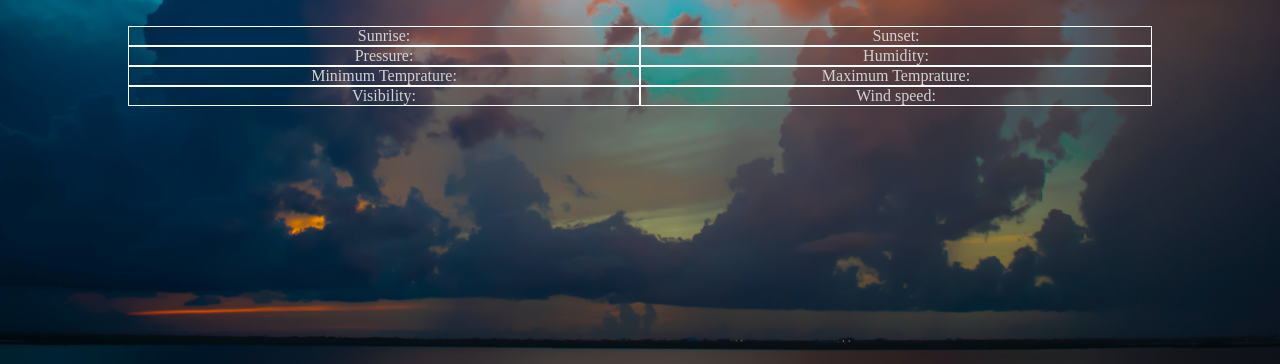
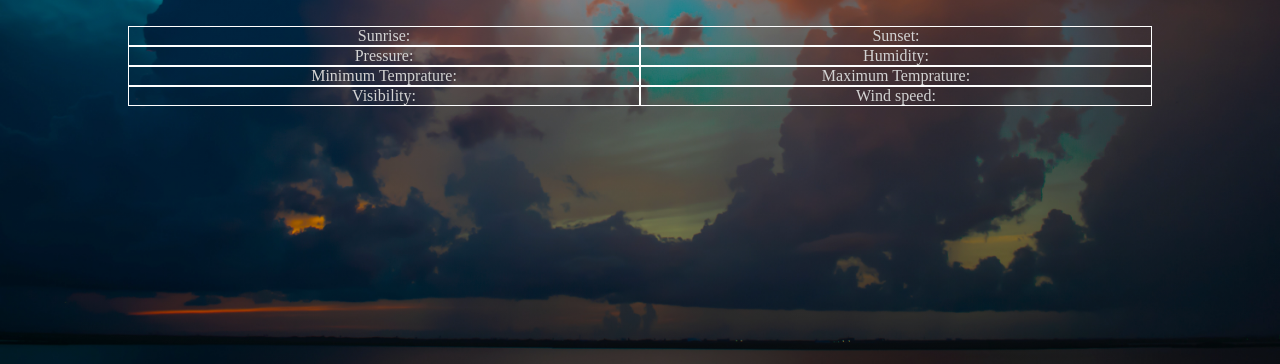
Before and after one commit to darshanshah1921999/JS-Mini-Project, a plain HTML site: page weather/index.html in a window 1280 px wide. Shown: the part 436-800 px from the top of the page. Drawn offline with Linux system fonts and the light colour scheme; no server answers.

Commit message:
change opacity of background image

```diff
--- a/weather/style.css
+++ b/weather/style.css
@@ -7,7 +7,7 @@ body {
   flex-direction: column;
   min-height: 100vh;
   margin: 0;
-  background-image: url("./images/bgimage.jpg");
+  background-image: linear-gradient(to bottom, rgba(0,0,0,0.2), rgba(0,0,0,0.2)), url("./images/bgimage.jpg");
   background-size: cover;
   background-repeat: no-repeat;
   background-attachment: fixed;
```
